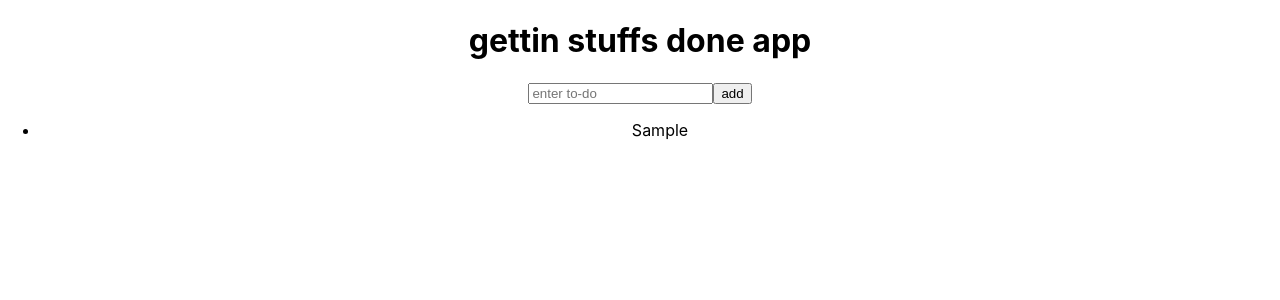
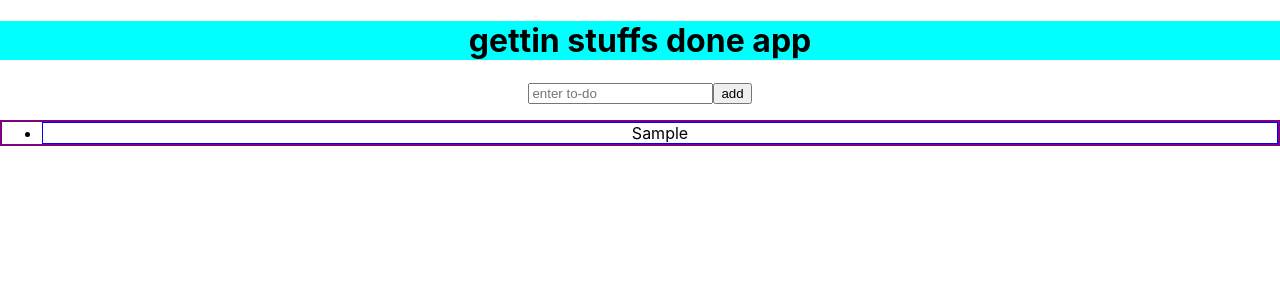
Before and after one commit to CB987/react-todo, a React (Create React App) app: page / in a window 1280 px wide. Both pictures are taken after typing "Sample" into the empty fields and a click on the button "add". Shown: the top 300 px of the page. Built offline with nearby package versions, Linux system fonts and the light colour scheme.

Commit message:
intros some css

```diff
--- a/public/index.html
+++ b/public/index.html
@@ -1,10 +1,12 @@
 <!DOCTYPE html>
 <html lang="en">
+
 <head>
   <meta charset="utf-8">
   <link rel="shortcut icon" href="%PUBLIC_URL%/favicon.ico">
   <meta name="viewport" content="width=device-width, initial-scale=1, shrink-to-fit=no">
   <meta name="theme-color" content="#000000">
+  <link href="https://cdnjs.cloudflare.com/ajax/libs/semantic-ui/2.4.1/semantic.min.js">
   <!--
       manifest.json provides metadata used when your web app is added to the
       homescreen on Android. See https://developers.google.com/web/fundamentals/web-app-manifest/
@@ -21,6 +23,7 @@
     -->
   <title>React App</title>
 </head>
+
 <body>
   <noscript>
     You need to enable JavaScript to run this app.
@@ -37,4 +40,5 @@
       To create a production bundle, use `npm run build` or `yarn build`.
     -->
 </body>
+
 </html>
--- a/src/List.js
+++ b/src/List.js
@@ -2,9 +2,9 @@ import React from 'react';
 
 const List = props => {
     return (
-        <ul>
+        <ul className="todo-container">
             {props.items.map((item, index) => {
-                return (<li
+                return (<li className="single-todo"
                     key={index}>
                     {item}
                 </li>);
--- a/src/TodoList.js
+++ b/src/TodoList.js
@@ -12,13 +12,14 @@ class TodoList extends Component {
     render() {
         return (
             <div>
-                <h1>gettin stuffs done app</h1>
+                <h1 className="title">gettin stuffs done app</h1>
                 <form onSubmit={this._onSubmit}>
                     <input
                         value={this.state.term}
                         onChange={this._onChange}
                         placeholder="enter to-do" />
                     <button type="submit">add</button>
+
                 </form>
                 <div>
                     <List items={this.state.items} />
--- a/src/index.css
+++ b/src/index.css
@@ -12,3 +12,15 @@ code {
   font-family: source-code-pro, Menlo, Monaco, Consolas, "Courier New",
     monospace;
 }
+
+.title {
+  background-color: aqua;
+}
+
+.single-todo {
+  border: 1px solid blue;
+}
+
+.todo-container {
+  border: 2px solid purple;
+}
```
Lines whose indentation alone changed are shown as unchanged.
